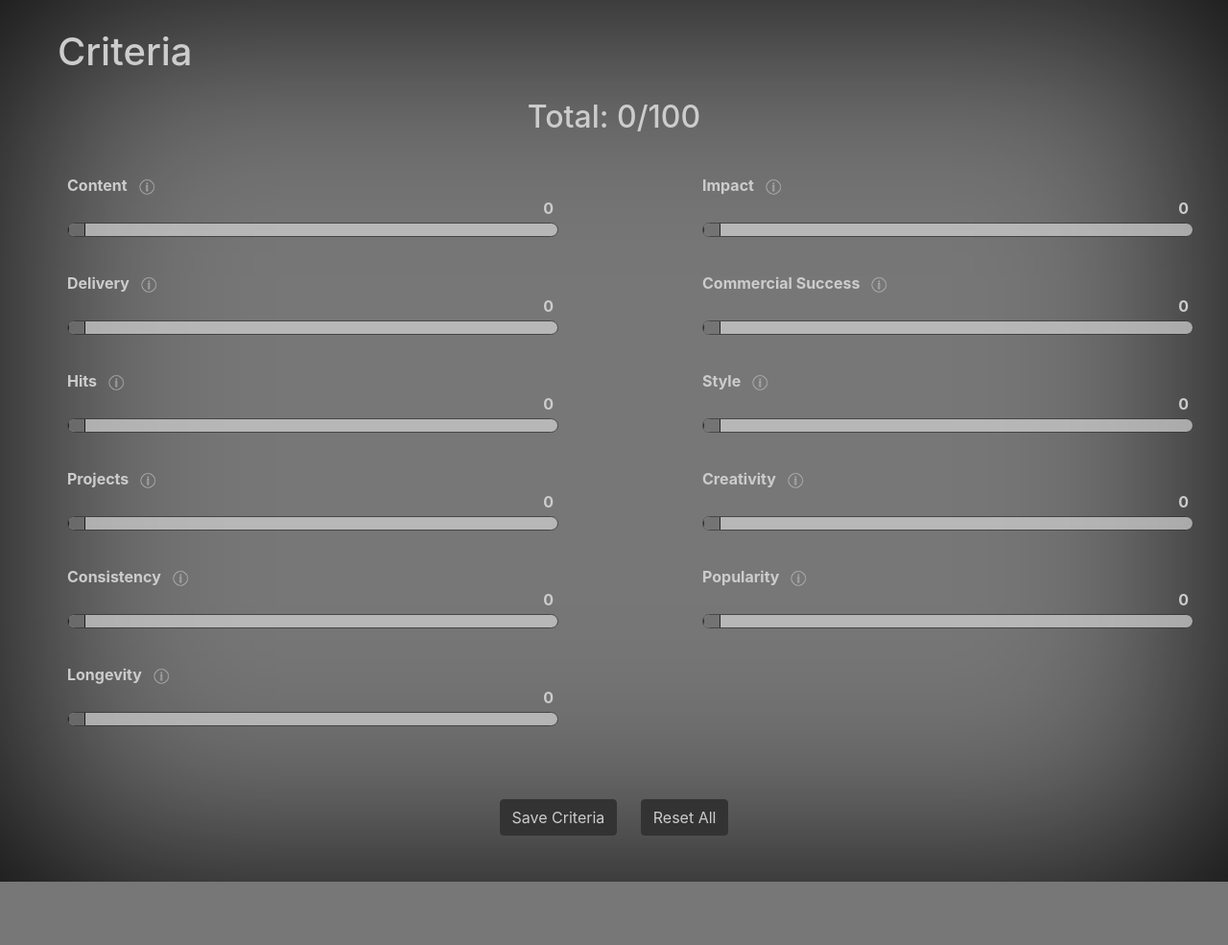
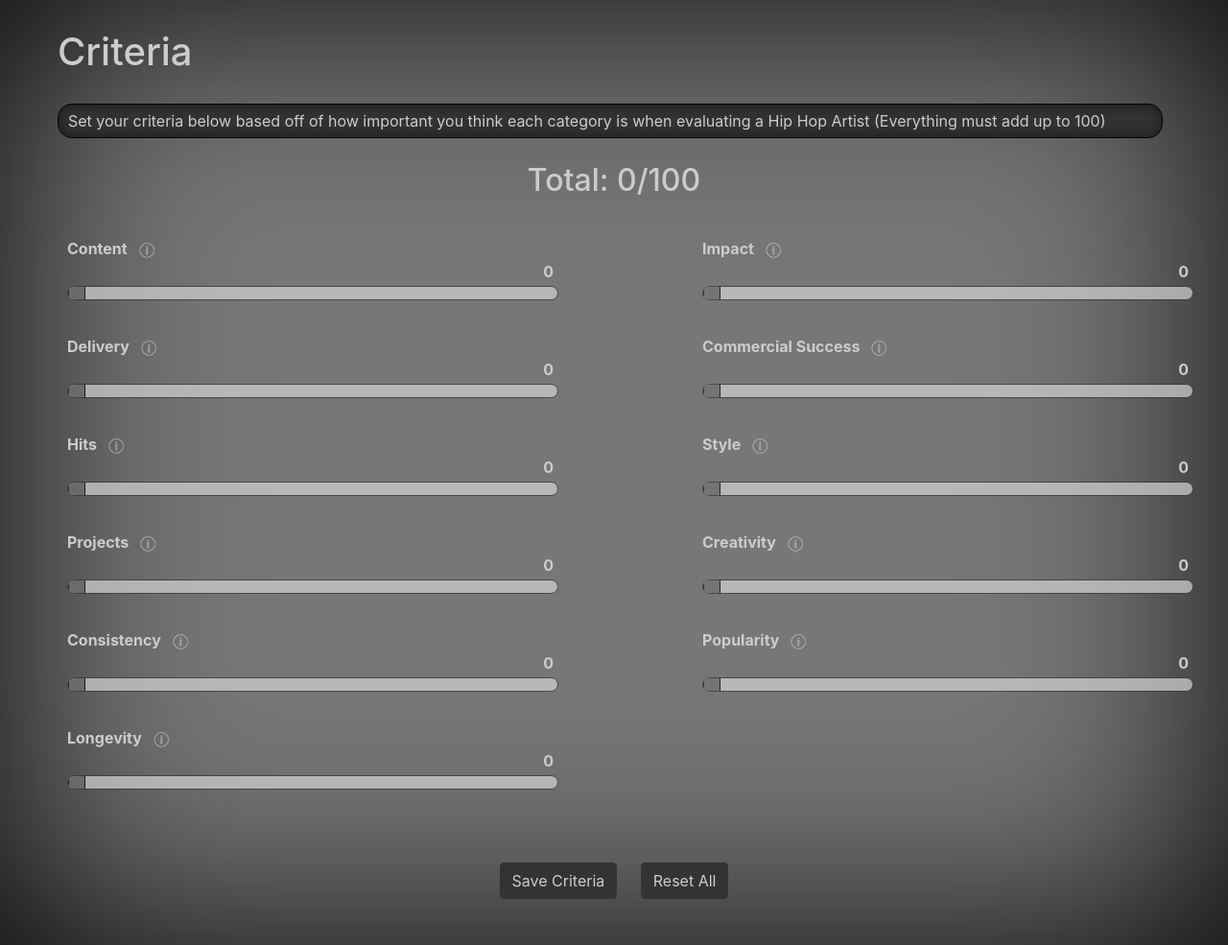
Before and after one commit to bclai7/Top_HHA, a Flask app: page /mycriteria in a window 1280 px wide. Shown: the part 58-1043 px from the top of the page at 96% size. Before the commit the page ends 977 px from the top, so only its background shows below. Run offline with Flask 2, Linux system fonts and the light colour scheme; parts of the project's set-up code (start-up, migrations or seed data) failed here and were passed over; some libraries are stand-ins or nearby versions.

Commit message:
added page instructions
-added page instructions to criteria and rating page

```diff
--- a/static/css/coolgrey_theme.css
+++ b/static/css/coolgrey_theme.css
@@ -19,6 +19,13 @@ body {
 /* Headers at the top of each page */
 .pageHeader{
   color: #ccc;
+}
+
+.pageInstructions{
+  border: solid 1px black;
+  border-radius: 15px;
+  background: #333;
+  box-shadow: inset 0 0 1rem rgba(0, 0, 0, .5);
 }
 
 /* Button Color */
--- a/static/css/styles.css
+++ b/static/css/styles.css
@@ -11,7 +11,20 @@ body {
 /* Headers at the top of each page */
 .pageHeader{
   padding: 30px 0 0 60px;
-  color: #ccc;
+}
+
+/* Instructions at the top of each page */
+.pageInstructions{
+  width: 90%;
+  padding: 5px 5px 5px 10px;
+  margin: 30px 0 0 60px;
+}
+
+/* Alert Messages */
+.alert{
+  width: 90%;
+  margin: 0 auto;
+  border-radius: 15px;
 }
 
 /* Fade Effect on Links when hovered over */
@@ -363,5 +376,5 @@ a, .close{
 }
 
 .carousel .second-slide, .carousel .third-slide, .carousel .fourth-slide{
-  opacity: 0.1;
+  opacity: 0.15;
 }
--- a/templates/home.html
+++ b/templates/home.html
@@ -59,7 +59,7 @@
         <div class="carousel-caption text-left">
           <h1>Get Started.</h1>
           <p>Click below to start setting your criteria.</p>
-          <p><a class="btn btn-lg btn-primary" href="#" role="button">Get Started</a></p>
+          <p><a class="btn btn-lg btn-primary" href="/mycriteria" role="button">Get Started</a></p>
         </div>
       </div>
     </div>
--- a/templates/mycriteria.html
+++ b/templates/mycriteria.html
@@ -9,6 +9,9 @@
       Criteria
     {% endif %}
     </h1>
+    <p class="pageInstructions">
+      Set your criteria below based off of how important you think each category is when evaluating a Hip Hop Artist (Everything must add up to 100)
+    </p>
     <center><h2 class="criteriaTotalScore" id="total_score"></h2></center>
     <form action="" method="POST">
       <div class="criteria_container" >
--- a/templates/myratings.html
+++ b/templates/myratings.html
@@ -3,6 +3,9 @@
 {% block body %}
   <div class="artist-rating" onchange="displayArtistName(); hideDefaultOnChange();" oninput="showSliderValues();">
     <h1 class="pageHeader">Artist Ratings</h1>
+    <p class="pageInstructions">
+      First select an artist below, then give them a rating for each of the categories.
+    </p>
     <form class="artist-rater">
       <!-- Stuff at top of page (under heading)-->
       <div class="ratingTopPage">
```
